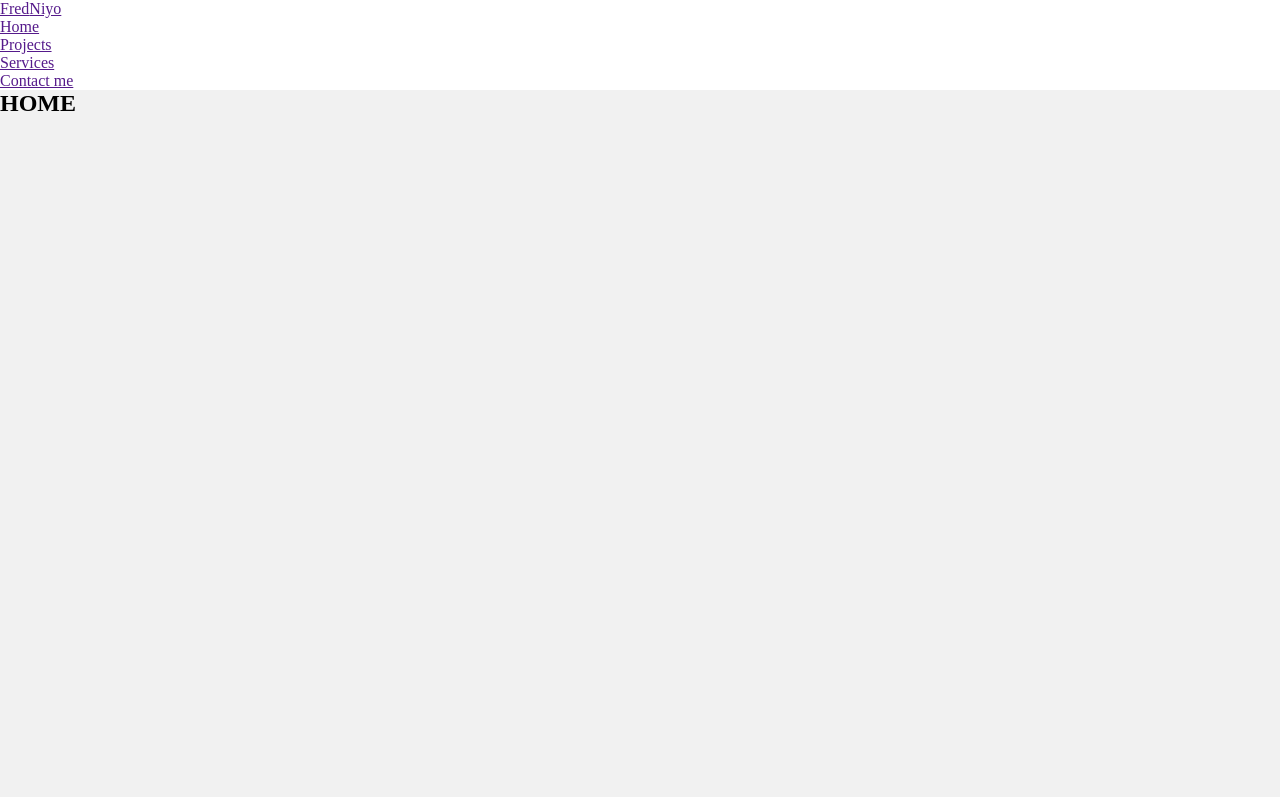
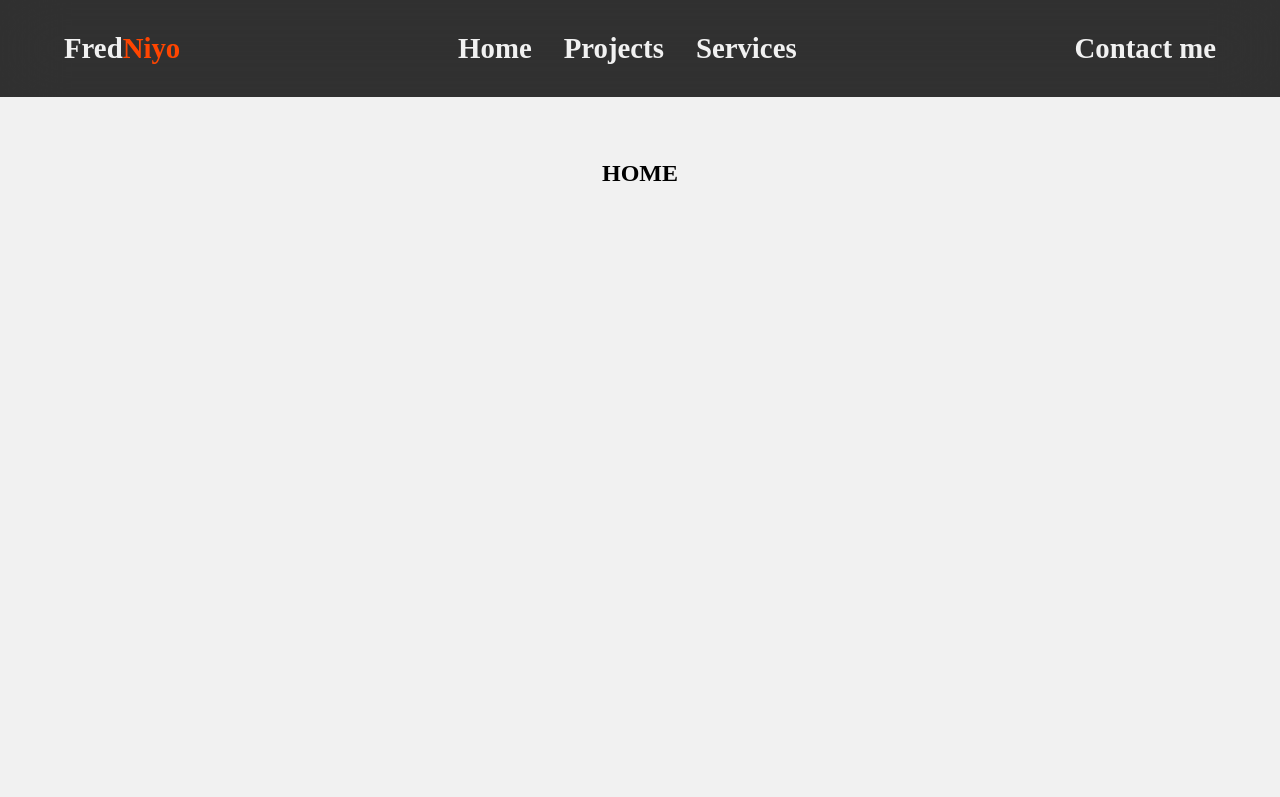
Before and after one commit to Nkurunzizagashati/RPC_COURSES, a plain HTML site: page container.html in a window 1280 px wide. Shown: the top 797 px of the page. Drawn offline with Linux system fonts and the light colour scheme.

Commit message:
rpc course - html and css

```diff
--- a/container.css
+++ b/container.css
@@ -4,15 +4,51 @@
   box-sizing: border-box;
 }
 
+header {
+  background-color: rgba(0, 0, 0, 0.8);
+  position: fixed;
+  top: 0;
+  width: 100%;
+  z-index: 99;
+  backdrop-filter: blur(30px);
+}
+
+nav {
+  display: flex;
+  justify-content: space-between;
+  padding: 2rem 4rem;
+  align-items: center;
+}
+
+nav span {
+  color: orangered;
+}
+
+nav ul {
+  display: flex;
+  gap: 2rem;
+  list-style: none;
+}
+
+.nav_link {
+  color: rgb(241, 241, 241);
+  font-size: 1.8rem;
+  font-weight: bold;
+  text-decoration: none;
+}
+
 .home {
   background-color: rgb(241, 241, 241);
   min-height: 100vh;
+  padding-top: 10rem;
+  text-align: center;
 }
 
 .portfolio {
   background-color: rgba(0, 0, 0, 0.8);
   min-height: 100vh;
   color: white;
+  text-align: center;
 }
 
 .contact {
--- a/container.html
+++ b/container.html
@@ -17,7 +17,7 @@
           <li><a href="" class="nav_link">Services</a></li>
         </ul>
 
-        <a href="" class="contact-me-btn">Contact me</a>
+        <a href="" class="contact-me-btn nav_link">Contact me</a>
       </nav>
     </header>
     <main>
```
